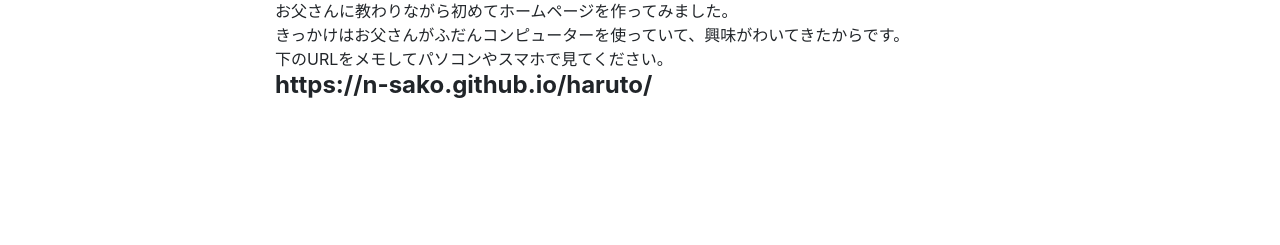
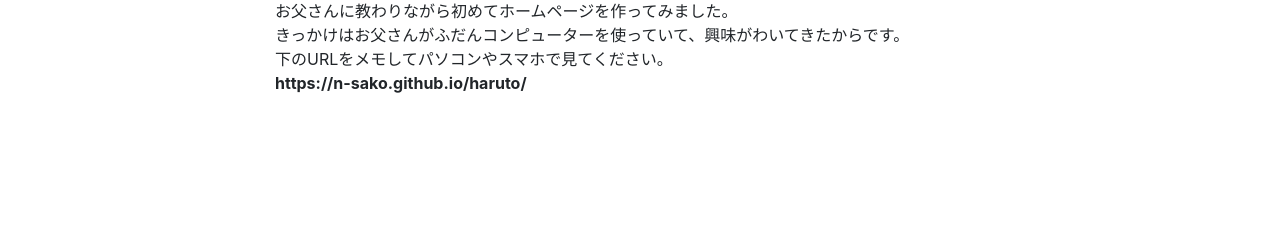
Before and after one commit to n-sako/haruto, a website with bundled scripts: page index.html in a window 1280 px wide. Shown: the part 555-800 px from the top of the page. Built offline with nearby package versions, Linux system fonts and the light colour scheme.

Commit message:
Update index.html

```diff
--- a/index.html
+++ b/index.html
@@ -59,7 +59,7 @@
            <ul class="list-unstyled">お父さんに教わりながら初めてホームページを作ってみました。<br>
              きっかけはお父さんがふだんコンピューターを使っていて、興味がわいてきたからです。<br>
              下のURLをメモしてパソコンやスマホで見てください。<br>
-             <h4><strong>https://n-sako.github.io/haruto/</strong></h4></ul>
+             <strong>https://n-sako.github.io/haruto/</strong></ul>
         </div>
       </div>
     </div>
```
